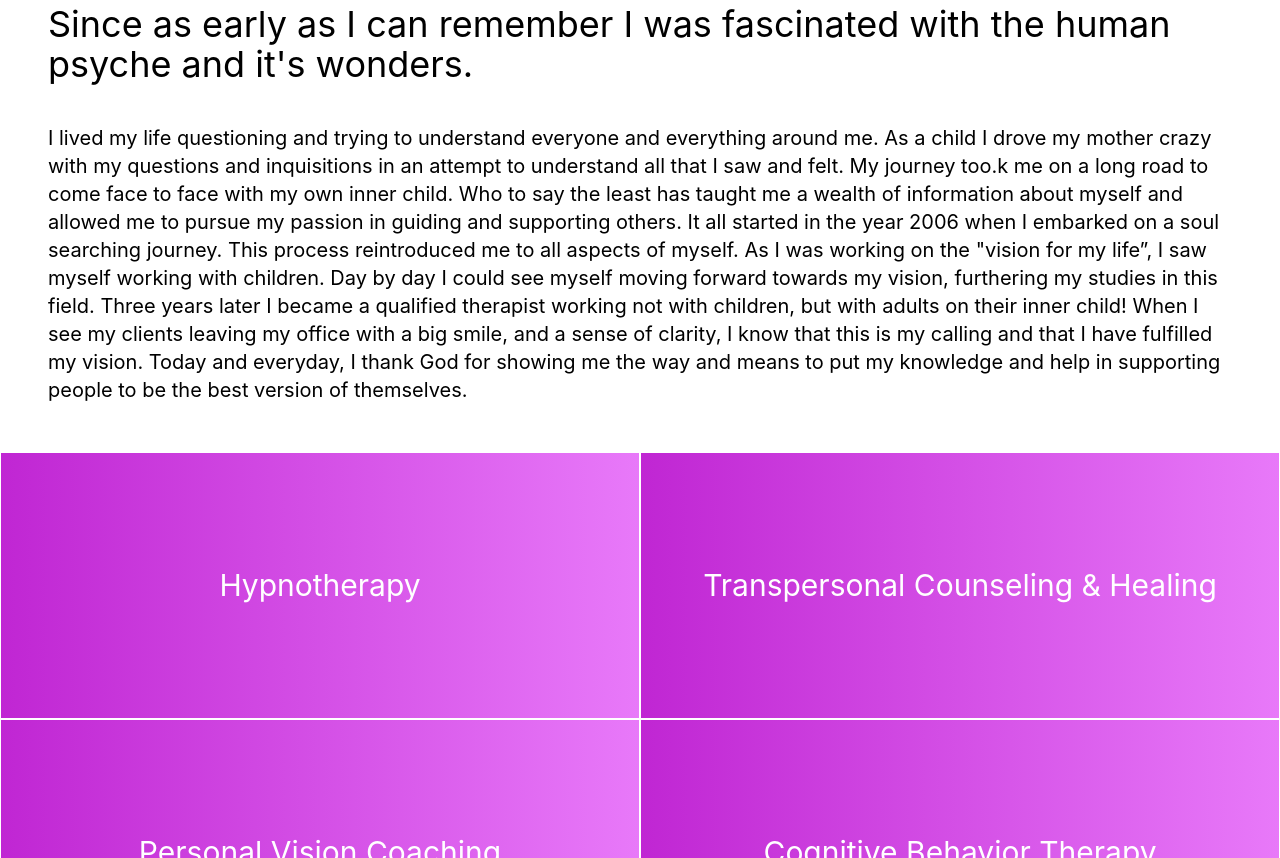
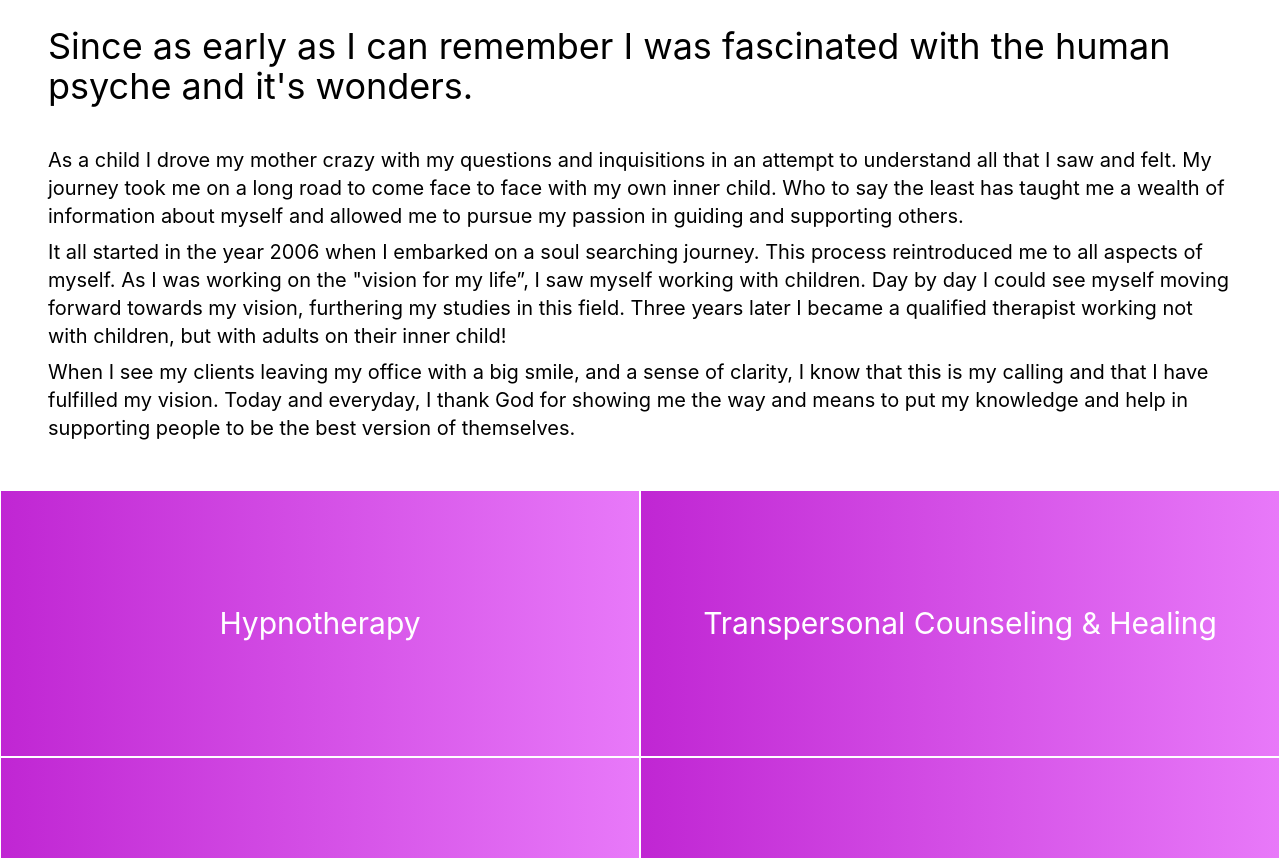
Before and after one commit to NaserAlqimlas/basic-self, a React (Create React App) app: page / in a window 1280 px wide. Shown: the part 840-1698 px from the top of the page. Built offline with nearby package versions, Linux system fonts and the light colour scheme.

Commit message:
touch ups

```diff
--- a/src/App.tsx
+++ b/src/App.tsx
@@ -12,9 +12,9 @@ function App() {
                 Basic Self
             </div>
             <div className="sticky top-0 z-50 flex justify-center items-center">
-                <nav className="flex items-center justify-between flex-wrap bg-white p-4 mt-4 border rounded-md border-white">
+                <nav className="flex items-center justify-between flex-wrap bg-white p-4 mt-4 border-2 rounded-md border-fuchsia-600 invisible md:visible mb-5">
                     <div className="w-full block flex-shrink lg:flex lg:items-center lg:w-auto">
-                        <div className="text-m invisible md:visible">
+                        <div className="text-m">
                             <Link
                                 to="whoweare"
                                 smooth={true}
--- a/src/components/WhoWeAre.tsx
+++ b/src/components/WhoWeAre.tsx
@@ -16,23 +16,26 @@ const WhoWeAre = (props: WhoWeAreProps) => {
                 Since as early as I can remember I was fascinated with the human
                 psyche and it's wonders.
             </h1>
+            <p className="text-xl mb-2">
+                As a child I drove my mother crazy with my questions and
+                inquisitions in an attempt to understand all that I saw and
+                felt. My journey took me on a long road to come face to face
+                with my own inner child. Who to say the least has taught me a
+                wealth of information about myself and allowed me to pursue my
+                passion in guiding and supporting others.
+            </p>
+            <p className="text-xl mb-2">
+                It all started in the year 2006 when I embarked on a soul
+                searching journey. This process reintroduced me to all aspects
+                of myself. As I was working on the "vision for my life”, I saw
+                myself working with children. Day by day I could see myself
+                moving forward towards my vision, furthering my studies in this
+                field. Three years later I became a qualified therapist working
+                not with children, but with adults on their inner child!
+            </p>
             <p className="text-xl">
-                I lived my life questioning and trying to understand everyone
-                and everything around me. As a child I drove my mother crazy
-                with my questions and inquisitions in an attempt to understand
-                all that I saw and felt. My journey too.k me on a long road to
-                come face to face with my own inner child. Who to say the least
-                has taught me a wealth of information about myself and allowed
-                me to pursue my passion in guiding and supporting others. It all
-                started in the year 2006 when I embarked on a soul searching
-                journey. This process reintroduced me to all aspects of myself.
-                As I was working on the "vision for my life”, I saw myself
-                working with children. Day by day I could see myself moving
-                forward towards my vision, furthering my studies in this field.
-                Three years later I became a qualified therapist working not
-                with children, but with adults on their inner child! When I see
-                my clients leaving my office with a big smile, and a sense of
-                clarity, I know that this is my calling and that I have
+                When I see my clients leaving my office with a big smile, and a
+                sense of clarity, I know that this is my calling and that I have
                 fulfilled my vision. Today and everyday, I thank God for showing
                 me the way and means to put my knowledge and help in supporting
                 people to be the best version of themselves.
```
